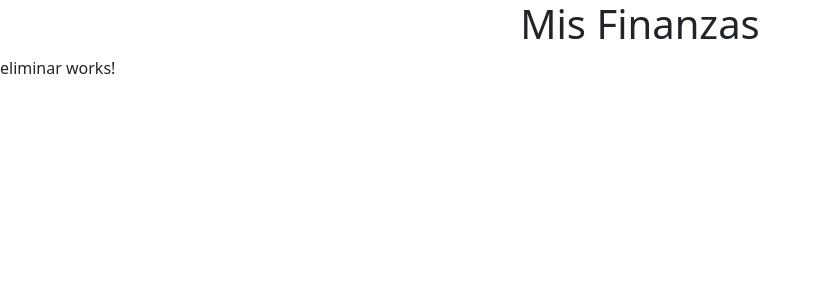
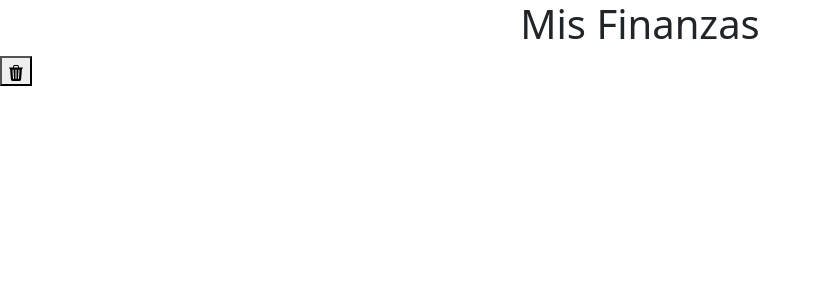
Before and after one commit to Eyder-Santiago/presupuesto, an Angular app: page /eliminar in a window 1280 px wide. Shown: the top 300 px of the page, without its empty margins (0-821 px from the left). Built offline with nearby package versions, Linux system fonts and the light colour scheme.

Commit message:
error encontrado egreso.service editar, duplica al editar objeto se ve antes y después -8

```diff
--- a/src/app/egresos/eliminar/eliminar.component.html
+++ b/src/app/egresos/eliminar/eliminar.component.html
@@ -1 +1 @@
-<p>eliminar works!</p>
+<button (click)="eliminar()" ><img src="../../../assets/icons/trash3-fill.svg"></button>
--- a/src/app/egresos/eliminar/eliminar.component.ts
+++ b/src/app/egresos/eliminar/eliminar.component.ts
@@ -1,4 +1,6 @@
-import { Component, OnInit } from '@angular/core';
+import { Component, EventEmitter, Input, OnInit, Output } from '@angular/core';
+import { Egreso } from 'src/app/modelo/egreso';
+import { EgresoService } from 'src/app/services/egreso.service';
 
 @Component({
   selector: 'app-eliminar',
@@ -6,10 +8,27 @@ import { Component, OnInit } from '@angular/core';
   styleUrls: ['./eliminar.component.css']
 })
 export class EliminarComponent implements OnInit {
+  //Para indicarle a un componente que puede recibir un valor desde el componente padre
+  @Input() egreso = new Egreso();
+  //Para emitir un valor desde el componente hijo ( eliminar.component) que pueda ser escuchado por el componente padre (layout.component)
+  @Output() egresoEliminado = new EventEmitter<Egreso>();
 
-  constructor() { }
+  constructor(private servicioEgreso:EgresoService) { }
 
   ngOnInit(): void {
   }
 
+  eliminar(){
+    if(confirm("¿Estás seguro de eliminar este egreso?")){
+      this.servicioEgreso.eliminarEgreso(this.egreso).subscribe(resp=>{
+      this.egresoEliminado.emit(this.egreso);
+      alert("El egreso se ha eliminado satisfactoriamente");
+    },
+    err=>{
+      alert("No se pudo eliminar el egreso " + err.error);
+    });
+    }
+
+  }
+
 }
--- a/src/app/egresos/listado/listado.component.html
+++ b/src/app/egresos/listado/listado.component.html
@@ -14,7 +14,7 @@
             <td data-label="Valor">{{e.valor}}</td>
             <td data-label="Acciones"><!--si da error, toca crear html editar-->
                 <app-editar (egresoEditado)="onEgresoEditado($event)" [egreso]="e"></app-editar>
-                <!--<app-eliminar (egresoEliminado)="onEgresoEliminado($event)" [egreso]="e"></app-eliminar>-->
+                <app-eliminar (egresoEliminado)="onEgresoEliminado($event)" [egreso]="e"></app-eliminar>
             </td>
             </tr>
         </tbody>
--- a/src/app/services/egreso.service.ts
+++ b/src/app/services/egreso.service.ts
@@ -45,7 +45,7 @@ export class EgresoService {
   }
 
   public editarEgreso(egreso:Egreso){
-    let url = this.UrlBase + '/egresos';
+    let url = this.UrlBase + '/egresos/editar/' + egreso.id;
     let header=new HttpHeaders();
     header.append('Content-Type','aplication/json')
     header.append('Access-Control-Allow-Methods','"POST, GET,DELETE,PUT"')
```
